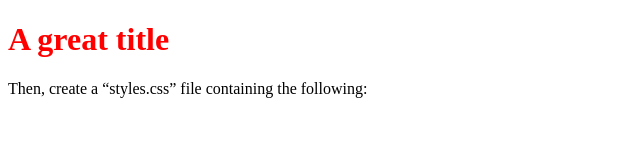
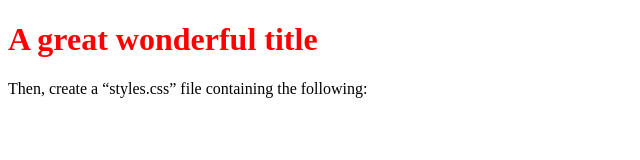
Before and after one commit to TheDamonAdamo/OpenClassrooms, a plain HTML site: page index.html in a window 1280 px wide. Shown: the whole page, without its empty margins (0-640 px from the left). Drawn offline with Linux system fonts and the light colour scheme.

Commit message:
H1 Title Change

```diff
--- a/index.html
+++ b/index.html
@@ -5,7 +5,7 @@
     <link rel="stylesheet" type="text/css" href="style.css">
 </head>
 <body>
-    <h1>A great title</h1>
+    <h1>A great wonderful title</h1>
 </body>
 </html>
 
```
